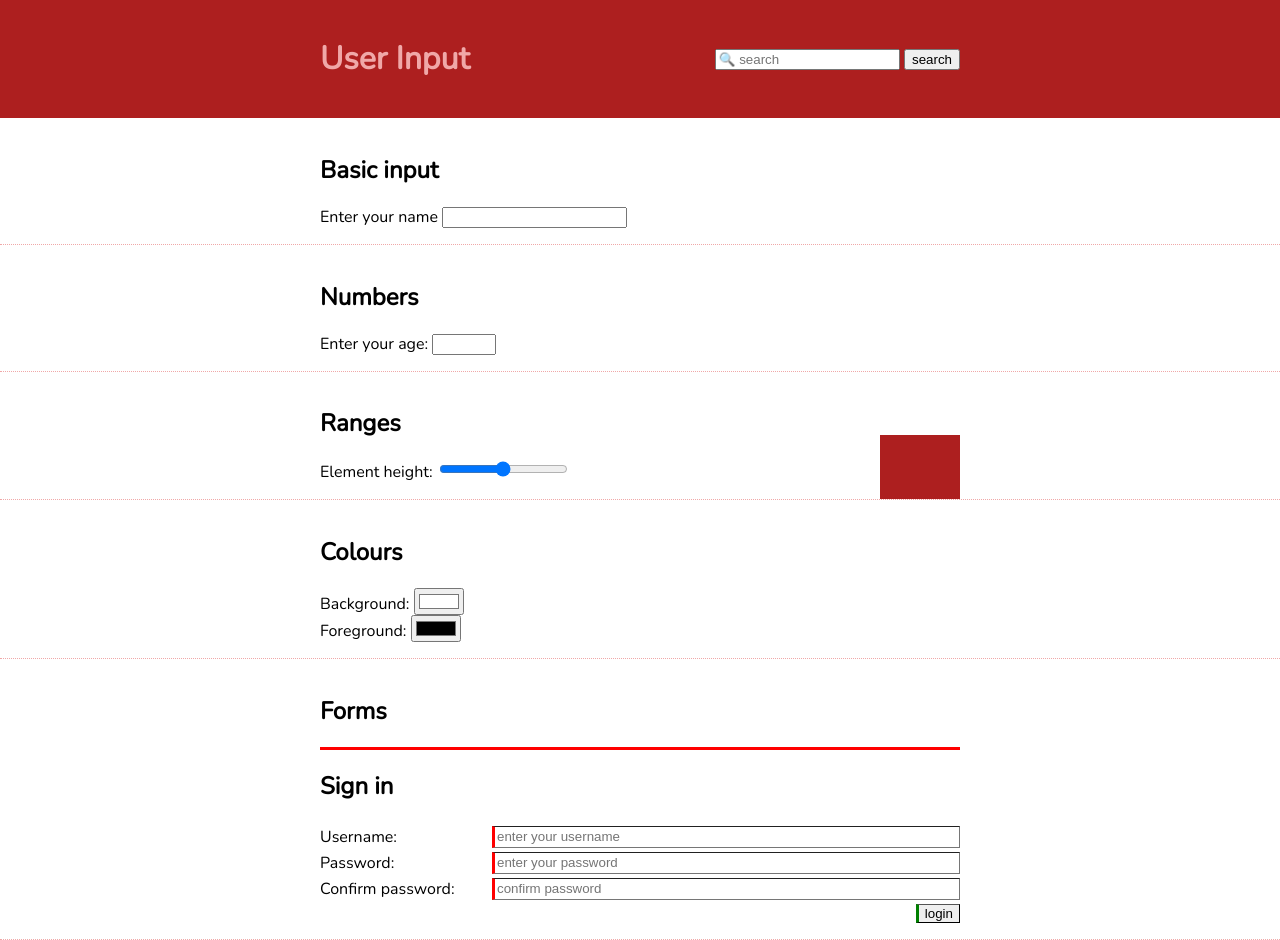
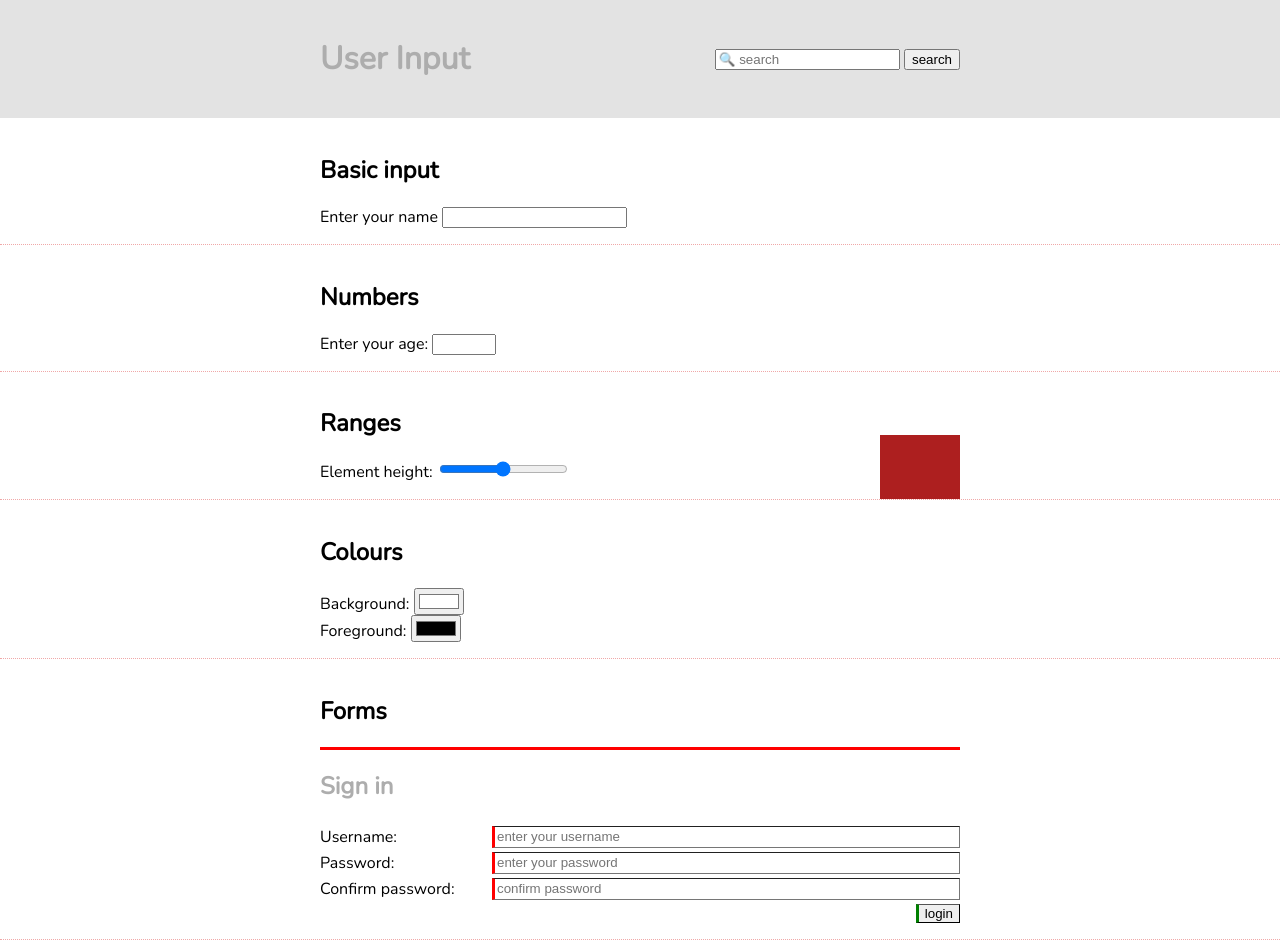
Before and after one commit to IrwinPinto/CTEC3905_Front_End, a plain HTML site: page lab-05/index.html in a window 1280 px wide. Drawn offline with nearby package versions, Linux system fonts and the light colour scheme; a script that the page names is missing.

Commit message:
Lab05 work; forms and input data

```diff
--- a/lab-05/scrpits.js
+++ b/lab-05/scripts.js
@@ -1,4 +1,4 @@
-
+console.log("Hello!");
 "use strict";
 
 myHeight.addEventListener('input', ev => {
@@ -32,7 +32,7 @@ login.addEventListener('submit', ev => {
 	ev.preventDefault();
 });
 
-/*myQuery.addEventListener('input', ev => {
+myQuery.addEventListener('input', ev => {
 
 	for(const result of document.querySelectorAll('.hidden')) {
 		result.classList.remove('hidden');
@@ -48,4 +48,4 @@ login.addEventListener('submit', ev => {
 	for (const section of filteredSections) {
 		section.classList.add('hidden');
 	}
-});*/
+});
--- a/lab-05/styles.css
+++ b/lab-05/styles.css
@@ -17,8 +17,8 @@ header {
 	flex-direction: column;
 	justify-content: space-between;
 	align-items: center;
-	background-color: hsl(0, 70%, 40%);
-	color: hsl(0, 70%, 80%);
+	background-color: #e3e3e3;
+	color: #adadad;
 }
 
 #search {
@@ -67,6 +67,7 @@ form {
 
 form h2 {
 	grid-column: 1 / 3;
+	color: #adadad;
 }
 form input[type="submit"] {
 	grid-column: 2 / 3;
```
